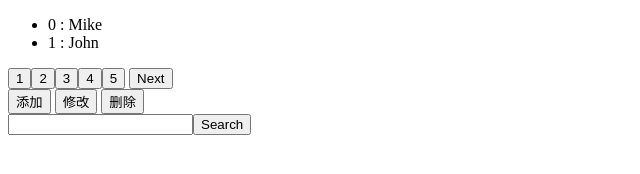
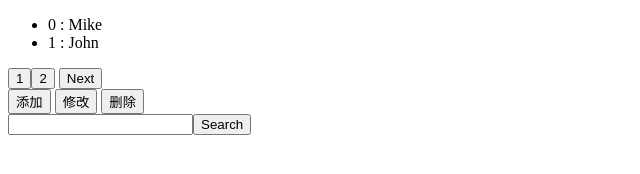
Before and after one commit to zhuobinggang/paginator.js, a plain HTML site: page paginatorTest.html in a window 1280 px wide. Shown: the whole page, without its empty margins (0-640 px from the left). Drawn offline with nearby package versions, Linux system fonts and the light colour scheme.

Commit message:
Fix bug calculating page count.

```diff
--- a/js/paginate.js
+++ b/js/paginate.js
@@ -92,11 +92,19 @@
         },
         updateDatasChanged: function () {
             this.total = this.datas.length
-            this.pageCount = Math.floor((this.total + 1) / this.getPageLength())
+            this.pageCount = this.calculatePageCount(this.total,this.getPageLength())
 
             this.currentIndex = 1//Reset to page 1
             this.updateIndexChanged()
         },
+		calculatePageCount: function(count,pageLength){
+			var result = Math.floor(count / pageLength)
+
+			if(count % pageLength != 0)
+				result += 1
+
+			return result
+		},
         hasLast: function () {
             return this.hasLastPage
         },
--- a/paginatorTest.html
+++ b/paginatorTest.html
@@ -53,11 +53,6 @@
                         {id: '1',name: 'John'},
                         {id: '2',name: 'Lily1'},
                         {id: '3',name: 'Lily2'},
-                        {id: '4',name: 'Lily3'},
-                        {id: '5',name: 'Lily4'},
-                        {id: '6',name: 'Lily5'},
-                        {id: '7',name: 'Lily6'},
-                        {id: '8',name: 'Lily7'},
                     ])
                 })
             },
```
